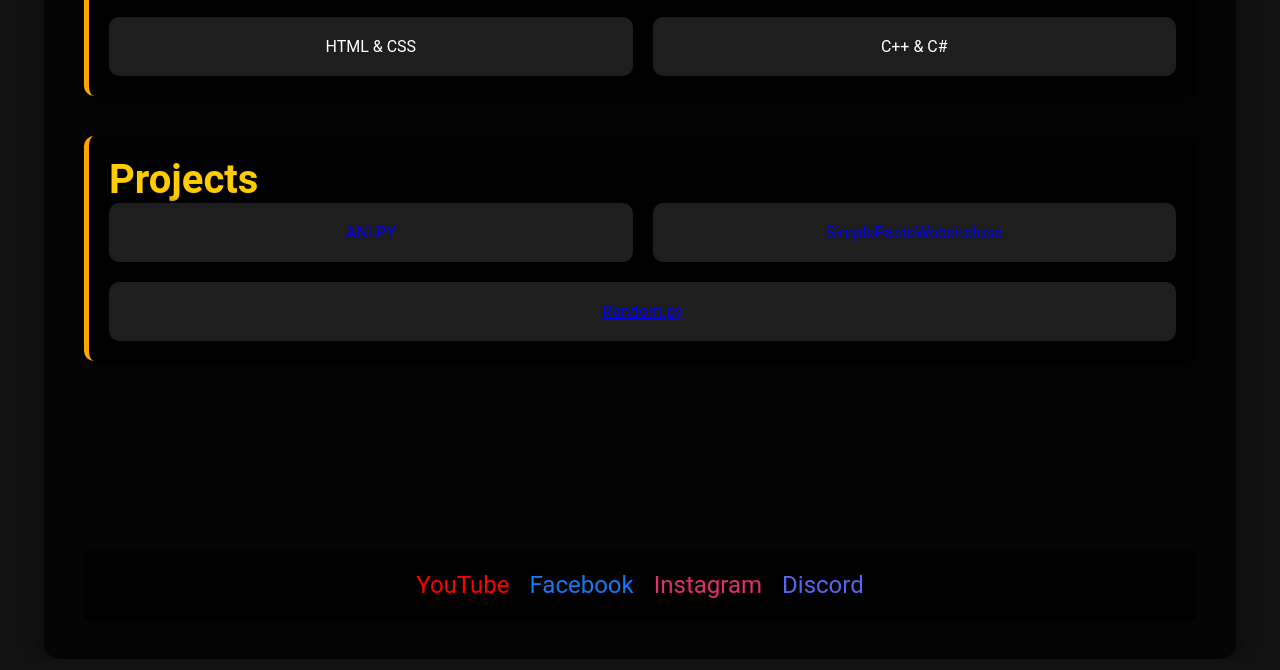
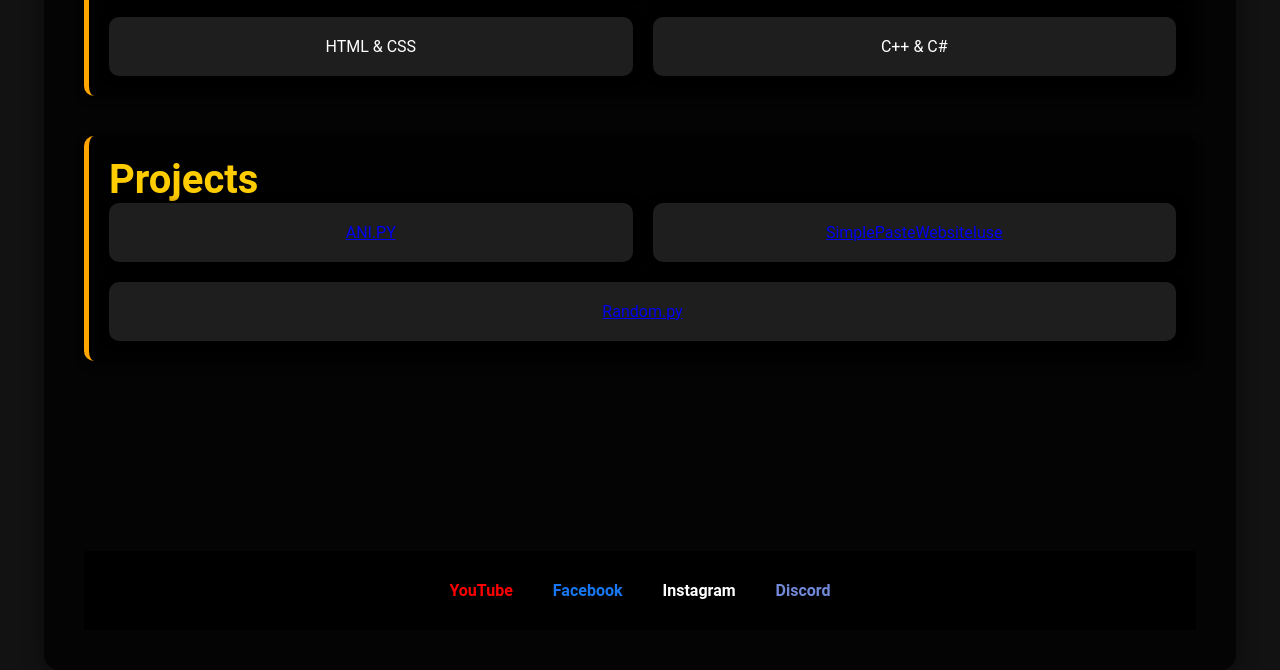
Before and after one commit to Jolstest1337/My-Website, a plain HTML site: page index.html in a window 1280 px wide. Shown: the part 626-1296 px from the top of the page. Drawn offline with Linux system fonts and the light colour scheme.

Commit message:
Update styles.css

```diff
--- a/styles.css
+++ b/styles.css
@@ -146,32 +146,36 @@ footer {
 }
 
 .social-link {
-    font-size: 1.5rem;
+    text-decoration: none;
+    font-weight: bold;
     color: #ffffff;
-    text-decoration: none;
-    transition: transform 0.3s ease, color 0.3s ease, text-shadow 0.3s ease;
+    padding: 10px;
+    border-radius: 5px;
+    transition: color 0.3s ease, transform 0.3s ease, box-shadow 0.3s ease;
 }
 
 .social-link:hover {
-    transform: scale(1.2);
-    text-shadow: 0 0 10px currentColor, 0 0 20px currentColor, 0 0 30px currentColor;
+    color: #ffcc00;
+    transform: scale(1.1);
+    box-shadow: 0 4px 8px rgba(0, 0, 0, 0.3);
+}
+
+.social-link.github {
+    color: #1f1717;
 }
 
 .social-link.youtube {
     color: #ff0000;
 }
 
-.social-link.discord {
-    color: #5865F2;
+.social-link.facebook {
+    color: #1877f2;
 }
 
-.social-link.facebook {
-    color: #1877F2;
+.social-link.discord {
+    color: #7289da;
 }
 
-.social-link.instagram {
-    color: #E1306C;
-}
 
 @keyframes fadeIn {
     from { opacity: 0; }
```
